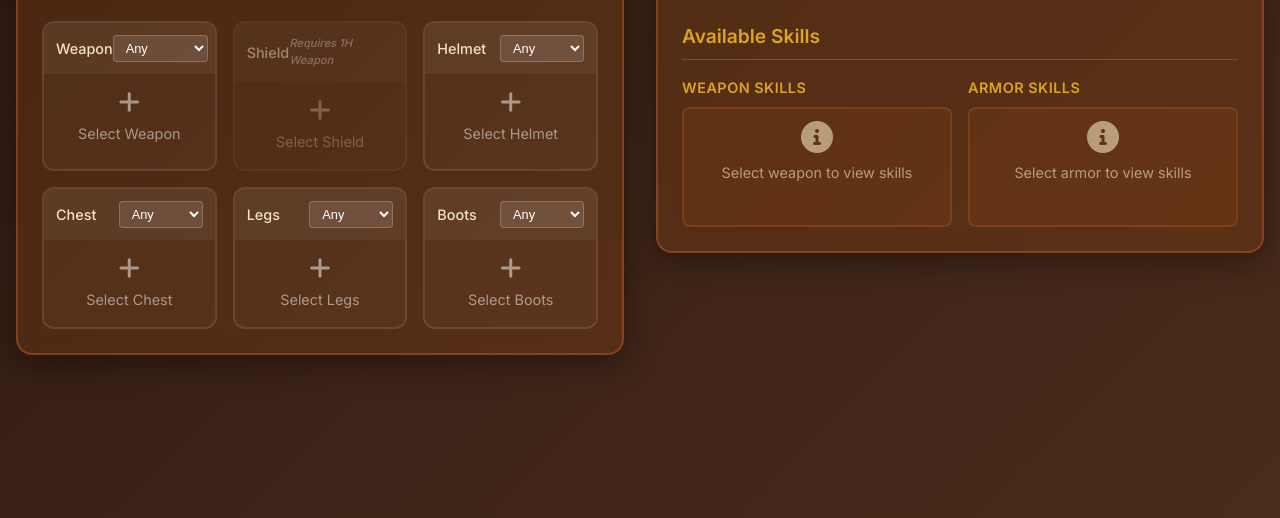
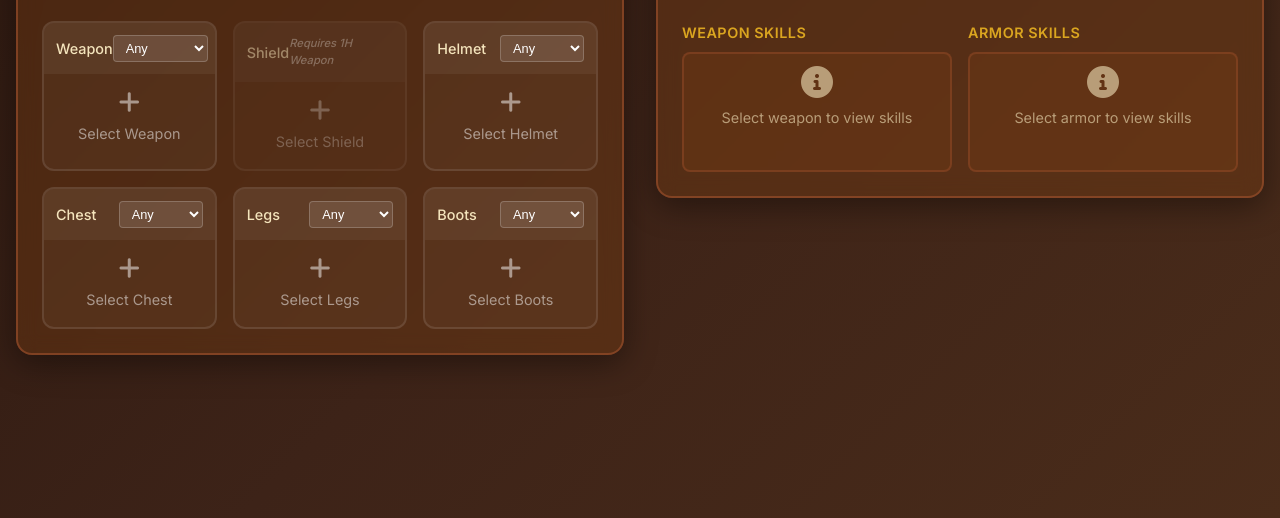
Before and after one commit to milesdebinski/pax_dei_character_build, a website: page index.html in a window 1280 px wide. Shown: the part 282-800 px from the top of the page. Drawn offline with Linux system fonts and the light colour scheme.

Commit message:
remove char skills

```diff
--- a/index.html
+++ b/index.html
@@ -205,7 +205,6 @@
 
             <div class="stats-container">
               <div class="stat-category">
-                <h3>Available Skills</h3>
                 <div class="skills-columns">
                   <div class="skills-column">
                     <h4>Weapon Skills</h4>
```
